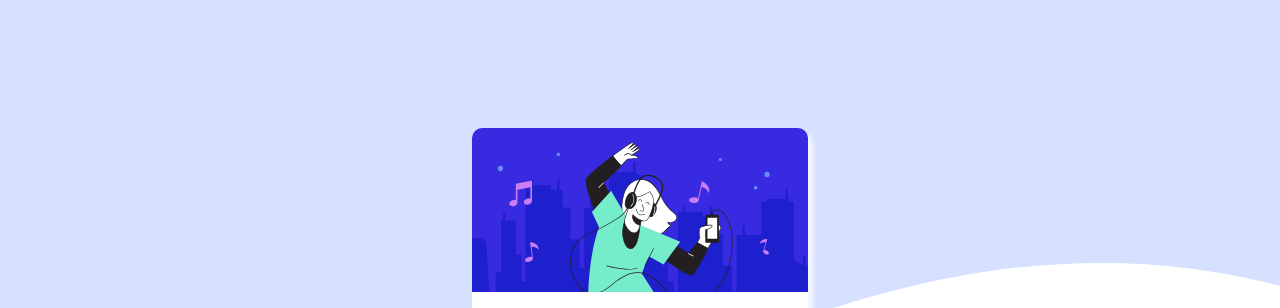
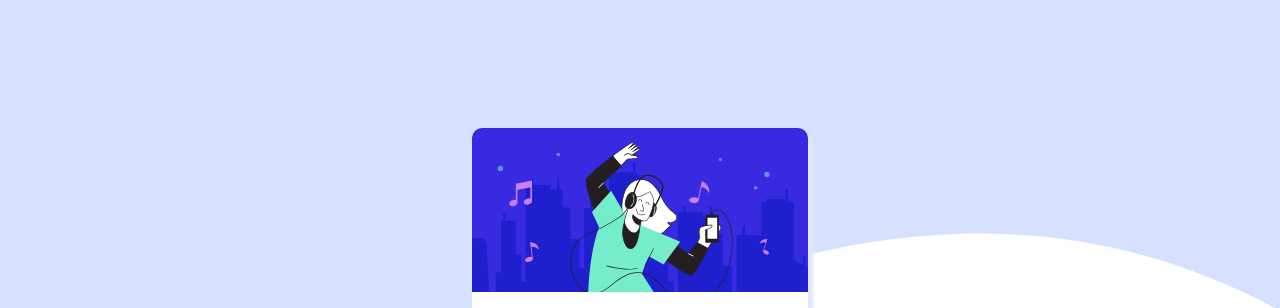
Before and after one commit to itush/order-summary-component, a plain HTML site: page index.html in a window 1280 px wide. Shown: the top 308 px of the page. Drawn offline with Linux system fonts and the light colour scheme.

Commit message:
bg-size issue fixed, improved box-shadow

```diff
--- a/style.css
+++ b/style.css
@@ -19,17 +19,18 @@
 body{
     font-family: "Red Hat Display", sans-serif;
     background: url('./images/pattern-background-desktop.svg') no-repeat;
+    background-size: contain;
 }
 #himg{max-width: 100%;
         border-top-left-radius: 10px;
         border-top-right-radius: 10px;}
 
 .card{
-    background: white /*var(--Very-pale-blue)*/;
+    background: white;
     margin: 10% auto;
     border-radius: 10px;
     width: 336px;
-    box-shadow: 5px 5px 5px var(--Very-pale-blue);}
+    box-shadow: 5px 5px 3px var(--Pale-blue);}
 
 h1{text-align: center;
     margin: 5% 10%;
@@ -64,7 +65,7 @@ color: whitesmoke;
 padding: 3% 22.5%;
 border-radius: 10px;
 border: none;
-box-shadow: 0px 5px 5px var(--Pale-blue);}
+box-shadow: 0px 5px 3px var(--Pale-blue);}
 
 button:hover{
     background: var(--Desaturated-blue);
```
